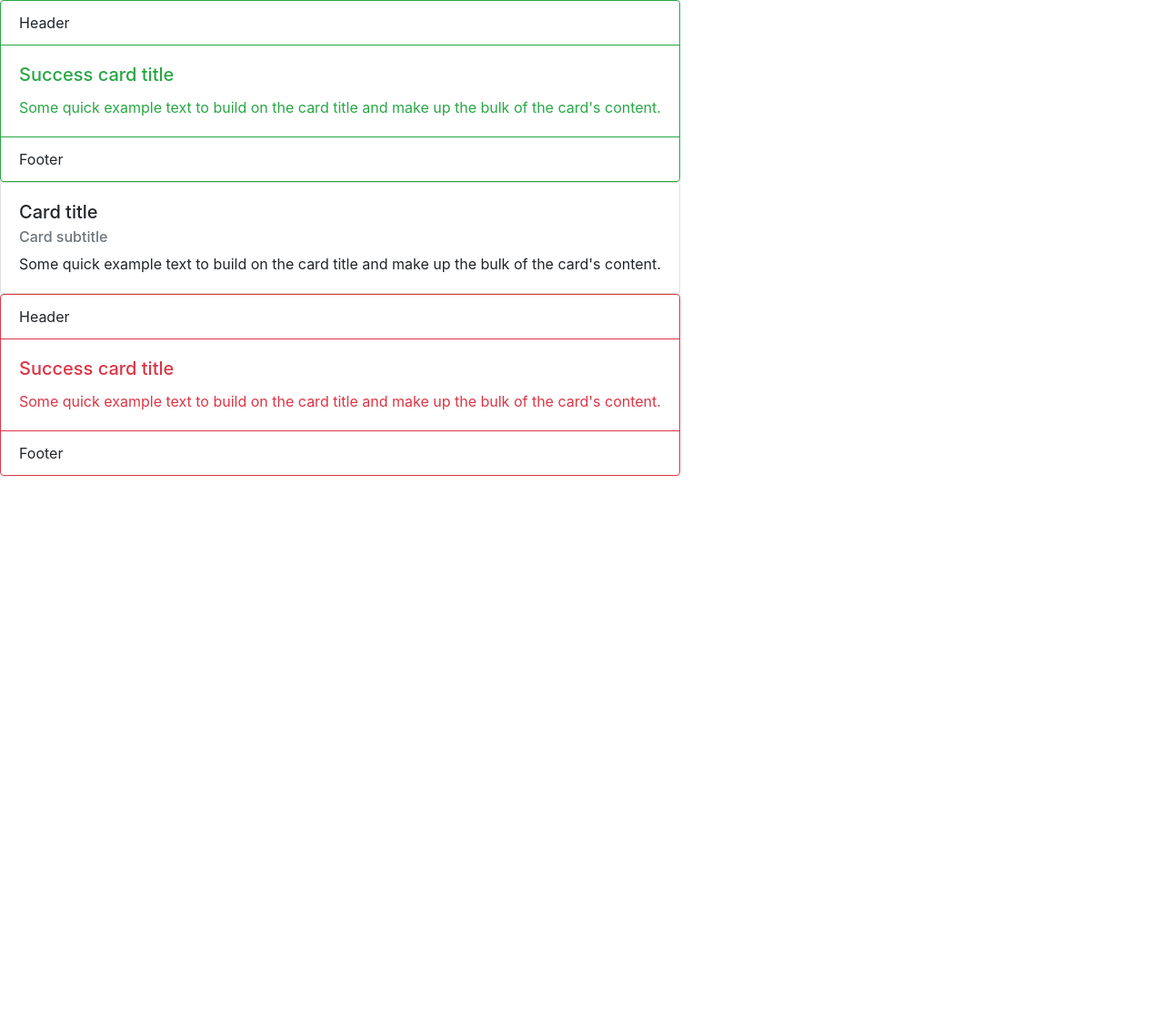
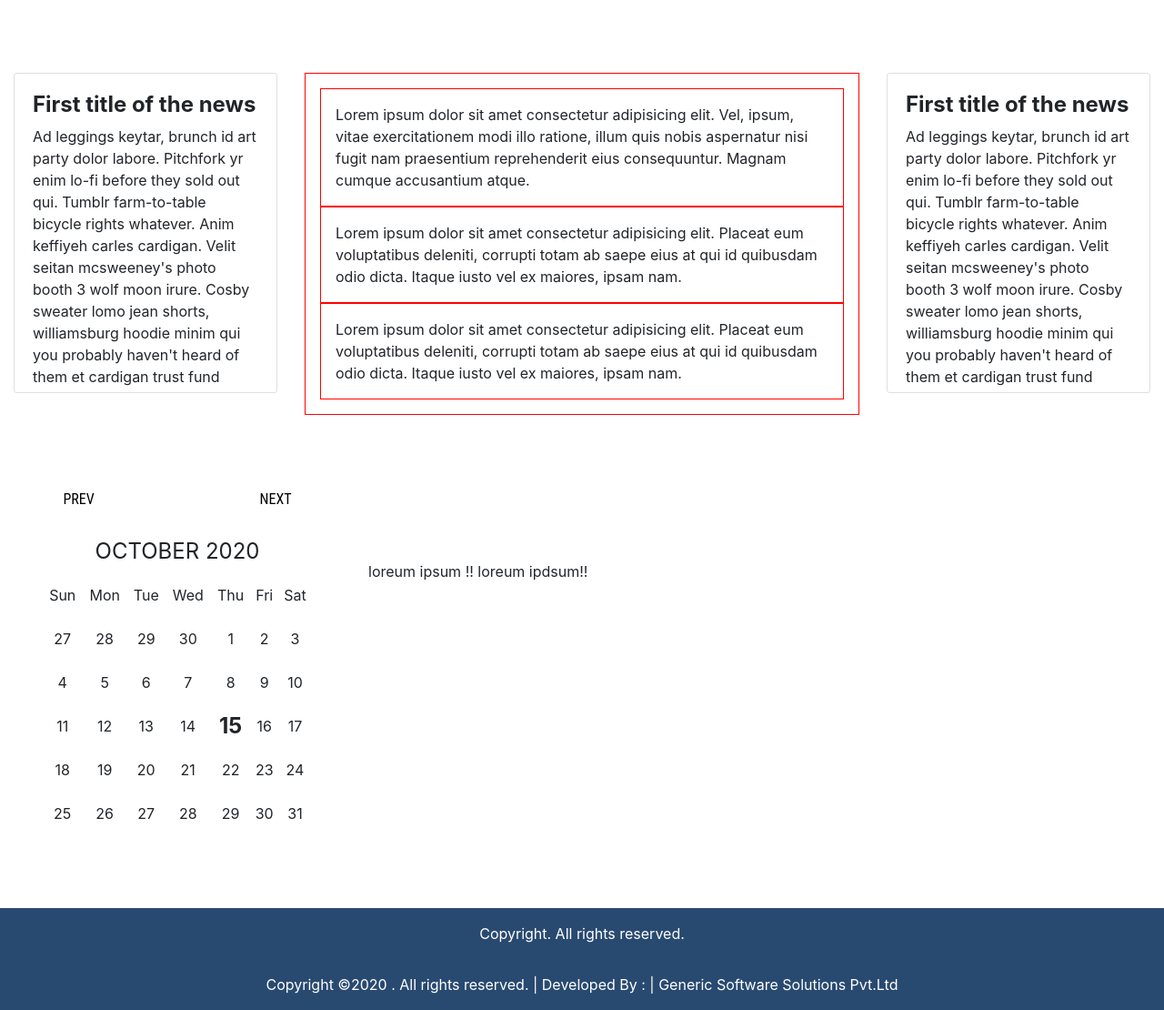
Before and after one commit to dip7501686040/notredamedelhi, a PHP site: page / in a window 1280 px wide. Shown: the part 552-1662 px from the top of the page at 91% size. Before the commit the page ends 1075 px from the top, so only its background shows below. Run offline with PHP 8.4, Linux system fonts and the light colour scheme; a map, chart or similar area stays blank; some libraries are stand-ins or nearby versions.

Commit message:
Add files via upload

```diff
--- a/footer.php
+++ b/footer.php
@@ -1,3 +1,21 @@
+<!-- Footer -->
+<footer class="page-footer font-small" style="background-color: #294a70;">
+
+  <!-- Copyright -->
+  <div class="footer-copyright text-center py-3">
+    <a href="https://mdbootstrap.com/" style="color: white;"> Copyright. All rights reserved.</a>
+  </div>
+   <div class="footer-copyright text-center py-3" style="color: white;">Copyright ©2020 . All rights reserved.
+    <a href="https://mdbootstrap.com/" style="color: white;" >  | Developed By : | Generic Software Solutions Pvt.Ltd</a>
+  </div>
+  <!-- Copyright -->
+
+</footer>
+<!-- Footer -->
+
+
+<script type="text/javascript" src="script/script.js"></script>
+
 <script src="https://code.jquery.com/jquery-3.5.1.slim.min.js"></script>
 <script src="https://cdn.jsdelivr.net/npm/popper.js@1.16.1/dist/umd/popper.min.js"></script>
 <script src="https://cdn.jsdelivr.net/npm/bootstrap@4.5.3/dist/js/bootstrap.min.js"></script>
--- a/header.php
+++ b/header.php
@@ -23,7 +23,7 @@
                                             <div class="col-lg-6 mb-4">
 
                                                 <ul class="list-unstyled">
-                                                    <li class="nav-item"><a href="" class="nav-link text-small pb-0" style="color: black;">Legacy</a></li>
+                                                    <li class="nav-item"><a href="legacy.php" class="nav-link text-small pb-0" style="color: black;">Legacy</a></li>
                                                     <li class="nav-item"><a href="" class="nav-link text-small pb-0 " style="color: black;">History</a></li>
                                                 </ul>
                                             </div>
@@ -37,12 +37,12 @@
                                             <div class="col-lg-6 mb-4">
                                                 <ul class="list-unstyled ">
                                                     <li class="nav-item"><a href="" class="nav-link text-small pb-0 " style="color: black;">Aims and Objectives</a></li>
-                                                    <li class="nav-item"><a href="" class="nav-link text-small pb-0 " style="color: black;">Rules and Regulations</a></li>
+                                                    <li class="nav-item"><a href="rules.php" class="nav-link text-small pb-0 " style="color: black;">Rules and Regulations</a></li>
                                                 </ul>
                                             </div>
                                             <div class="col-lg-6 mb-4">
                                                 <ul class="list-unstyled">
-                                                    <li class="nav-item"><a href="" class="nav-link text-small pb-0 " style="color: black;">Principals</a></li>
+                                                    <li class="nav-item"><a href="principle.php" class="nav-link text-small pb-0 " style="color: black;">Principals</a></li>
                                                 </ul>
                                             </div>
                                         </div>
--- a/index.php
+++ b/index.php
@@ -29,44 +29,65 @@ require_once('header.php');
    </a>
 </div>
 <!--........//slider........-->
-
 <!--........index content........-->
-<div class="event_message_notice">
-    <div class="event">
-        <div class="card border-success">
-            <div class="card-header bg-transparent border-success">Header</div>
-            <div class="card-body text-success">
-                <h5 class="card-title">Success card title</h5>
-                <p class="card-text">Some quick example text to build on the card title and make up the bulk of the card's content.</p>
-            </div>
-            <div class="card-footer bg-transparent border-success">Footer</div>
+<div class="container-fluid" style=" margin-top: 5rem;">
+<div class="row">
+   <div class="col">
+      <!-- Grid row -->
+      <!-- Exaple 1 -->
+      <div class="card example-1 scrollbar-ripe-malinka">
+         <div class="card-body">
+            <h4 id="section1"><strong>First title of the news</strong></h4>
+            <p>Ad leggings keytar, brunch id art party dolor labore. Pitchfork yr enim lo-fi before they sold out
+               qui. Tumblr farm-to-table bicycle rights whatever. Anim keffiyeh carles cardigan. Velit seitan
+               mcsweeney's photo booth 3 wolf moon irure. Cosby sweater lomo jean shorts, williamsburg hoodie minim
+               qui you probably haven't heard of them et cardigan trust fund culpa biodiesel wes anderson aesthetic.
+               Nihil tattooed accusamus, cred irony biodiesel keffiyeh artisan ullamco consequat.
+            </p>
+            <p>Ad leggings keytar, brunch id art party dolor labore. Pitchfork yr enim lo-fi before they sold out
+               qui. Tumblr farm-to-table bicycle rights whatever. Anim keffiyeh carles cardigan. Velit seitan
+               mcsweeney's photo booth 3 wolf moon irure. Cosby sweater lomo jean shorts, williamsburg hoodie minim
+               qui you probably haven't heard of them et cardigan trust fund culpa biodiesel wes anderson aesthetic.
+               Nihil tattooed accusamus, cred irony biodiesel keffiyeh artisan ullamco consequat.
+            </p>
+            <a href=""><button class="btn btn-success" style="margin-bottom:0.50rem; ">View all Events</button></a>
          </div>
       </div>
-    <div class="message">
-        <div class="card">
-            <div class="card-body">
-                <h5 class="card-title">Card title</h5>
-                <h6 class="card-subtitle mb-2 text-muted">Card subtitle</h6>
-                <p class="card-text">Some quick example text to build on the card title and make up the bulk of the card's content.</p>
+      <!-- Grid row -->
+   </div>
+   <div class="col-6">
+      <div class="event_message_notice debug">
+         <div class="event debug">Lorem ipsum dolor sit amet consectetur adipisicing elit. Vel, ipsum, vitae exercitationem modi illo ratione, illum quis nobis aspernatur nisi fugit nam praesentium reprehenderit eius consequuntur. Magnam cumque accusantium atque.</div>
+         <div class="message debug">Lorem ipsum dolor sit amet consectetur adipisicing elit. Placeat eum voluptatibus deleniti, corrupti totam ab saepe eius at qui id quibusdam odio dicta. Itaque iusto vel ex maiores, ipsam nam.</div>
+         <div class="notice debug">Lorem ipsum dolor sit amet consectetur adipisicing elit. Placeat eum voluptatibus deleniti, corrupti totam ab saepe eius at qui id quibusdam odio dicta. Itaque iusto vel ex maiores, ipsam nam.</div>
       </div>
    </div>
-    </div>
-    <div class="notice">
-        <div class="event">
-            <div class="card border-danger">
-                <div class="card-header bg-transparent border-danger">Header</div>
-                <div class="card-body text-danger">
-                    <h5 class="card-title">Success card title</h5>
-                    <p class="card-text">Some quick example text to build on the card title and make up the bulk of the card's content.</p>
-                </div>
-                <div class="card-footer bg-transparent border-danger">Footer</div>
+   <div class="col">
+      <div class="card example-1 scrollbar-ripe-malinka">
+         <div class="card-body">
+            <h4 id="section1"><strong>First title of the news</strong></h4>
+            <p>Ad leggings keytar, brunch id art party dolor labore. Pitchfork yr enim lo-fi before they sold out
+               qui. Tumblr farm-to-table bicycle rights whatever. Anim keffiyeh carles cardigan. Velit seitan
+               mcsweeney's photo booth 3 wolf moon irure. Cosby sweater lomo jean shorts, williamsburg hoodie minim
+               qui you probably haven't heard of them et cardigan trust fund culpa biodiesel wes anderson aesthetic.
+               Nihil tattooed accusamus, cred irony biodiesel keffiyeh artisan ullamco consequat.
+            </p>
+            <p>Ad leggings keytar, brunch id art party dolor labore. Pitchfork yr enim lo-fi before they sold out
+               qui. Tumblr farm-to-table bicycle rights whatever. Anim keffiyeh carles cardigan. Velit seitan
+               mcsweeney's photo booth 3 wolf moon irure. Cosby sweater lomo jean shorts, williamsburg hoodie minim
+               qui you probably haven't heard of them et cardigan trust fund culpa biodiesel wes anderson aesthetic.
+               Nihil tattooed accusamus, cred irony biodiesel keffiyeh artisan ullamco consequat.
+            </p>
+            <a href=""><button class="btn btn-success" style="margin-bottom:0.50rem; ">More News</button></a>
          </div>
       </div>
    </div>
 </div>
-
+</div>
 <!--........//index content........-->
-
+<?php
+   require_once('map.php');
+   ?>
 <?php
    require_once('footer.php');
    ?>
--- /dev/null
+++ b/map.php
@@ -0,0 +1,22 @@
+<div class="container-fluid">
+   <div class="row">
+      <div class="col">
+         <div class="calendar-wrapper">
+            <button id="btnPrev" type="button">Prev</button>
+            <button id="btnNext" type="button">Next</button>
+            <div id="divCal"></div>
+         </div>
+      </div>
+      <div class="col-5" style="margin-top: 10rem;">
+         loreum ipsum !! loreum ipdsum!!
+      </div>
+      <div class="col" style="margin-top: 10rem;">
+         <!--Google map-->
+         <div id="map-container-google-2" class="z-depth-1-half map-container" style="height: 10rem;">
+            <iframe src="https://maps.google.com/maps?q=chicago&t=&z=13&ie=UTF8&iwloc=&output=embed" frameborder="0"
+               style="border:0" allowfullscreen></iframe>
+         </div>
+         <!--Google Maps-->
+      </div>
+   </div>
+</div>
```
Also changed, not shown: legecy.php (added, +119 -0 lines), principle.php (added, +35 -0 lines), rules.php (added, +104 -0 lines). Lines whose indentation alone changed are shown as unchanged.
